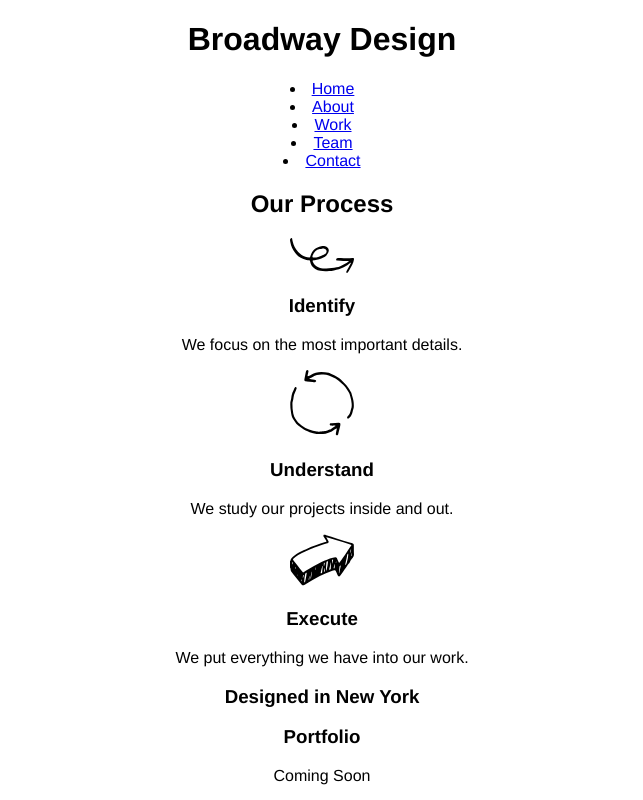
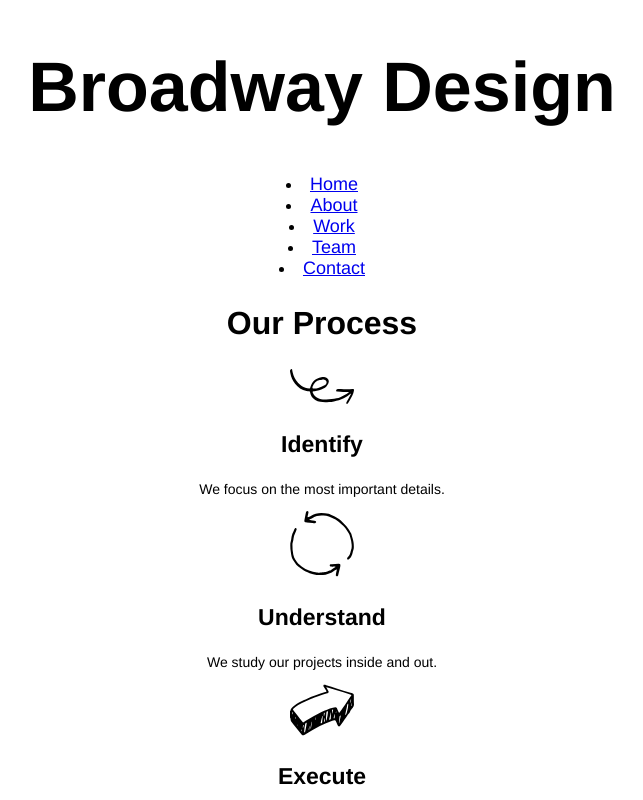
Before and after one commit to afairbarns/broadway, a plain HTML site: page index.html in a window 1280 px wide. Shown: the top 800 px of the page, without its empty margins (318-961 px from the left). Drawn offline with Linux system fonts and the light colour scheme.

Commit message:
primary styles set

```diff
--- a/resources/css/style.css
+++ b/resources/css/style.css
@@ -4,3 +4,31 @@ body {
   background-color: white;
   color: black;
 }
+
+h1,h2,h3 {
+  font-weight: bold;
+}
+
+h1 {
+  font-size: 70px;
+}
+
+h2 {
+  font-size: 32px;
+}
+
+h3 {
+  font-size: 23px;
+}
+
+p {
+  font-size: 14px;
+}
+
+li {
+  font-size: 18px;
+}
+
+#footer-copyright {
+  font-size: 11px;
+}
```
